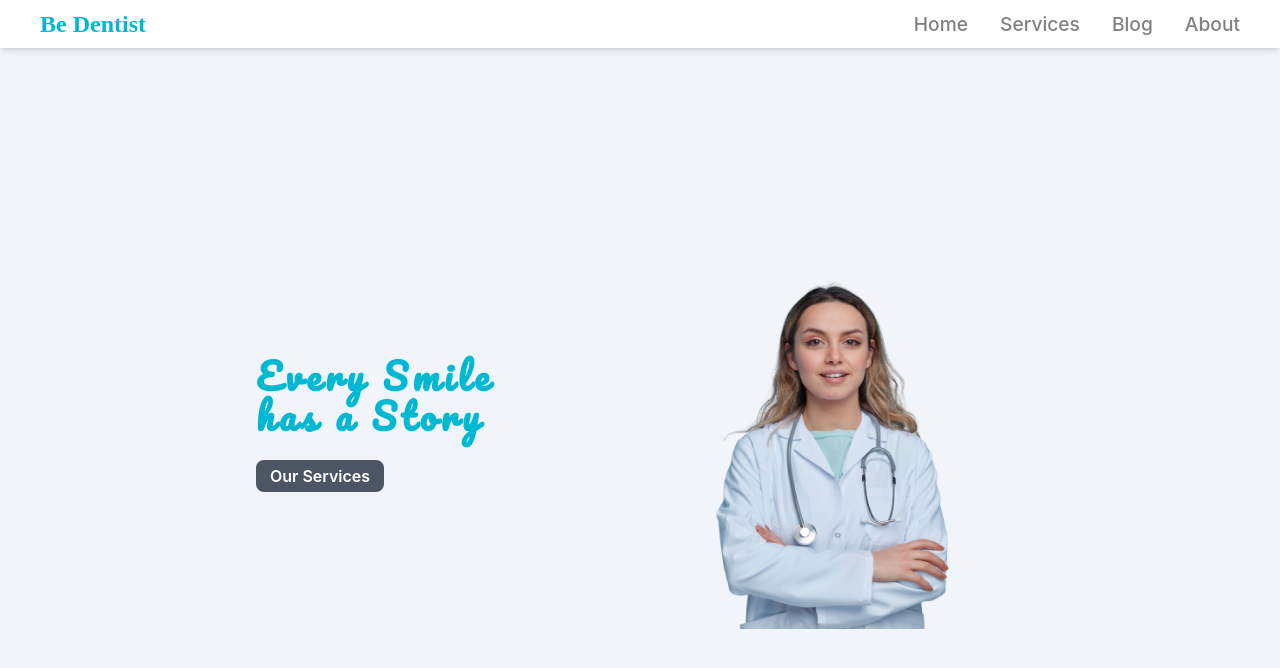
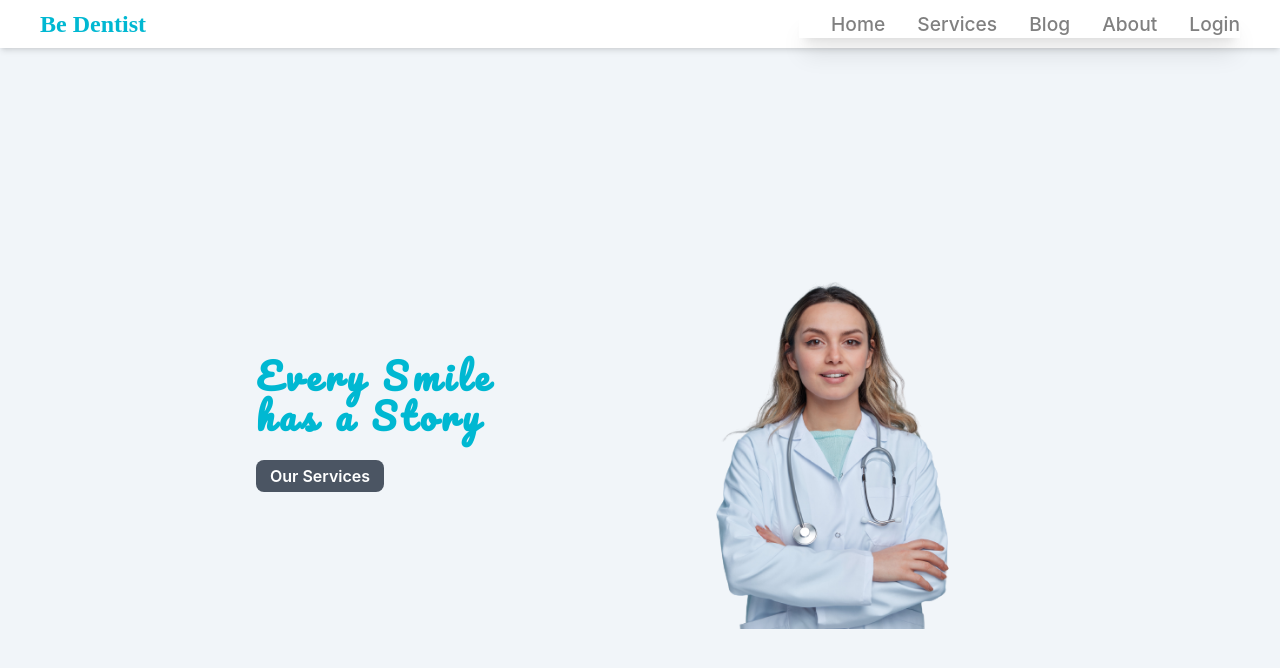
Before and after one commit to tanvirgithub21/be-dentist, a React (Create React App) app: page / in a window 1280 px wide. Shown: the top 668 px of the page. Built offline with nearby package versions, Linux system fonts and the light colour scheme.

Commit message:
added nav height and shadow

```diff
--- a/src/Component/Navbar/Navbar.jsx
+++ b/src/Component/Navbar/Navbar.jsx
@@ -22,7 +22,7 @@ const Navbar = () => {
           {open ? <AiOutlineCloseSquare/> : <AiOutlineBars/>}
         </div>
 
-        <ul className={`h-[10.5rem] md:h-auto md:flex md:items-center md:pb-0 bg-slate-100 rounded-b-[.8rem] md:rounded-b-[0rem] md:bg-white absolute md:static bg-white md:z-auto z-[-1] left-0 w-full md:w-auto md:pl-0 pl-9 transition-all duration-500 ease-in ${
+        <ul className={`shadow-xl md:h-auto md:flex md:items-center md:pb-0 bg-slate-100 rounded-b-[.8rem] md:rounded-b-[0rem] md:bg-white absolute md:static bg-white md:z-auto z-[-1] left-0 w-full md:w-auto md:pl-0 pl-9 transition-all duration-500 ease-in ${
             open ? "top-[3rem] " : "top-[-700%]"
           }`} >
 
@@ -40,6 +40,10 @@ const Navbar = () => {
           <NavLink to='/about' className={({ isActive }) =>  isActive? "active" : "deActive"} >About</NavLink>
           </li>
 
+          <li className="linkBox md:ml-8 text-xl md:my-0 my-7">
+          <NavLink to='/login' className={({ isActive }) =>  isActive? "active" : "deActive"} >Login</NavLink>
+          </li>
+
 
         </ul>
       </div>
```
